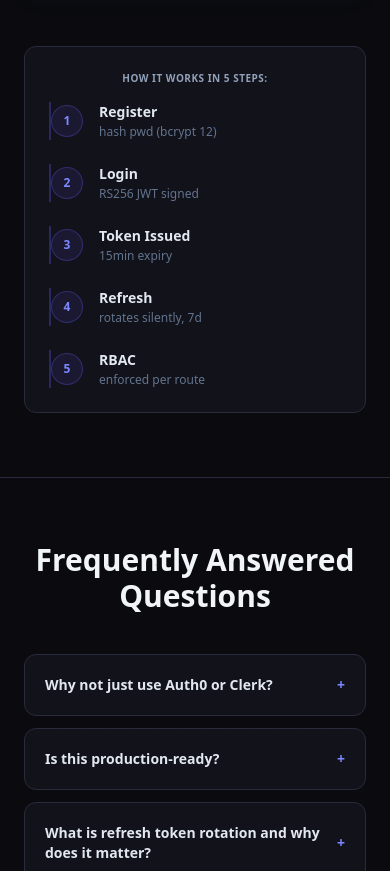
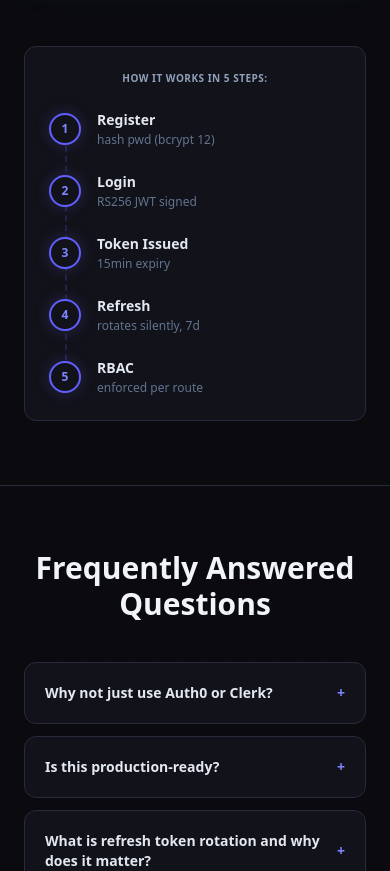
Before and after one commit to logusivam/tokenforge, a React (Vite) app in the folder apps/web/: page / in a window 390 px wide. Shown: the part 1919-2790 px from the top of the page. Built offline with nearby package versions, Linux system fonts and the light colour scheme; no server answers.

Commit message:
fix(config): add vertical dashed connector line in mobile timeline
Update LandingPage step strip layout on mobile viewports to show a

dashed vertical connector line running down the sequence and center the

numbered badges over the line.

```diff
--- a/apps/web/src/pages/LandingPage.tsx
+++ b/apps/web/src/pages/LandingPage.tsx
@@ -234,10 +234,13 @@ export function LandingPage() {
 
         {/* 5-step implementation strip */}
         <div className="bg-[#12121A] border border-[#2A2A3D] rounded-xl p-6">
-          <span className="text-[10px] uppercase font-bold text-slate-400 tracking-wider block mb-4 text-center md:text-left">
+          <span className="text-[10px] uppercase font-bold text-slate-400 tracking-wider block mb-6 text-center md:text-left">
             How it works in 5 steps:
           </span>
-          <div className="flex flex-col md:flex-row gap-6 md:gap-4 justify-between items-stretch">
+          <div className="relative flex flex-col md:flex-row gap-6 md:gap-4 justify-between items-stretch">
+            {/* Dotted connector line visible only on mobile */}
+            <div className="absolute left-4 top-4 bottom-4 w-0.5 border-l-2 border-dashed border-indigo-500/20 md:hidden pointer-events-none" />
+
             {[
               { num: '1', title: 'Register', desc: 'hash pwd (bcrypt 12)' },
               { num: '2', title: 'Login', desc: 'RS256 JWT signed' },
@@ -247,10 +250,10 @@ export function LandingPage() {
             ].map((s, idx) => (
               <div
                 key={idx}
-                className="flex-1 flex flex-row md:flex-col items-center md:items-start gap-4 md:gap-1 pl-0 md:pl-4 first:pl-0 border-l-2 md:border-l-0 md:border-t-0 border-indigo-500/30 md:first:border-l-0"
+                className="relative flex-1 flex flex-row md:flex-col items-center md:items-start gap-4 md:gap-1 pl-0 md:pl-4 first:pl-0 md:first:border-l-0"
               >
-                {/* Visual Step Indicator badge for mobile vertical layout */}
-                <div className="flex items-center justify-center w-8 h-8 rounded-full bg-indigo-500/10 border border-indigo-500/30 text-indigo-400 text-xs font-bold md:hidden flex-shrink-0">
+                {/* Visual Step Indicator badge for mobile vertical layout (overlapping the dashed connector) */}
+                <div className="z-10 flex items-center justify-center w-8 h-8 rounded-full bg-[#12121A] border-2 border-indigo-500 text-indigo-400 text-xs font-bold md:hidden flex-shrink-0 shadow-[0_0_15px_rgba(99,102,241,0.25)]">
                   {s.num}
                 </div>
 
```
